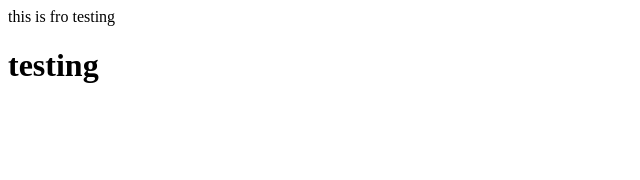
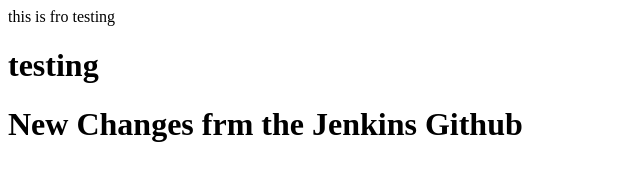
Before and after one commit to anuragpraasad/jenkins, a plain HTML site: page index.html in a window 1280 px wide. Shown: the whole page, without its empty margins (0-640 px from the left). Drawn offline with Linux system fonts and the light colour scheme.

Commit message:
from jenkins

```diff
--- a/index.html
+++ b/index.html
@@ -1,2 +1,3 @@
 this is fro testing
 <h1>testing </h1>
+<h1>New Changes frm the Jenkins Github </h1>
```
